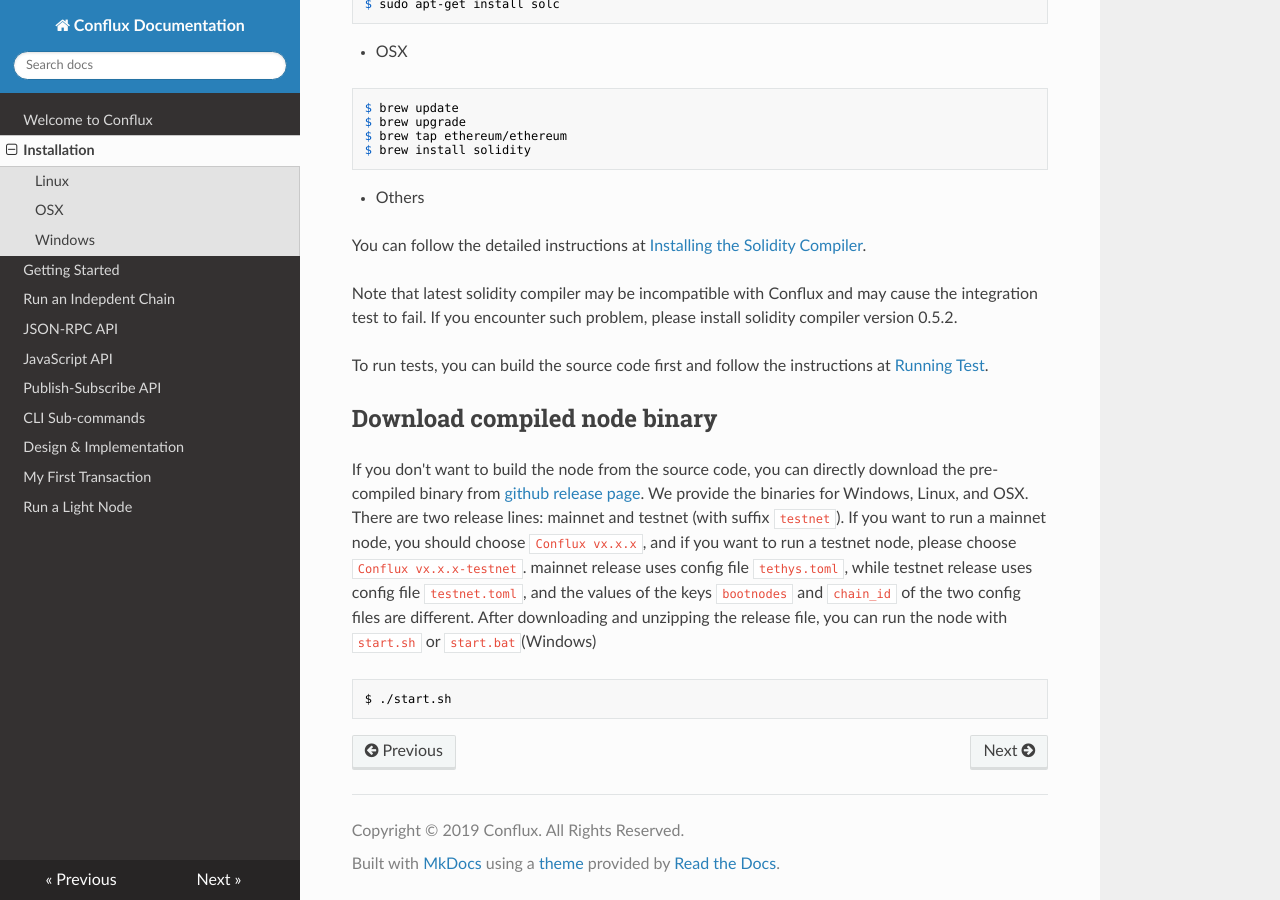
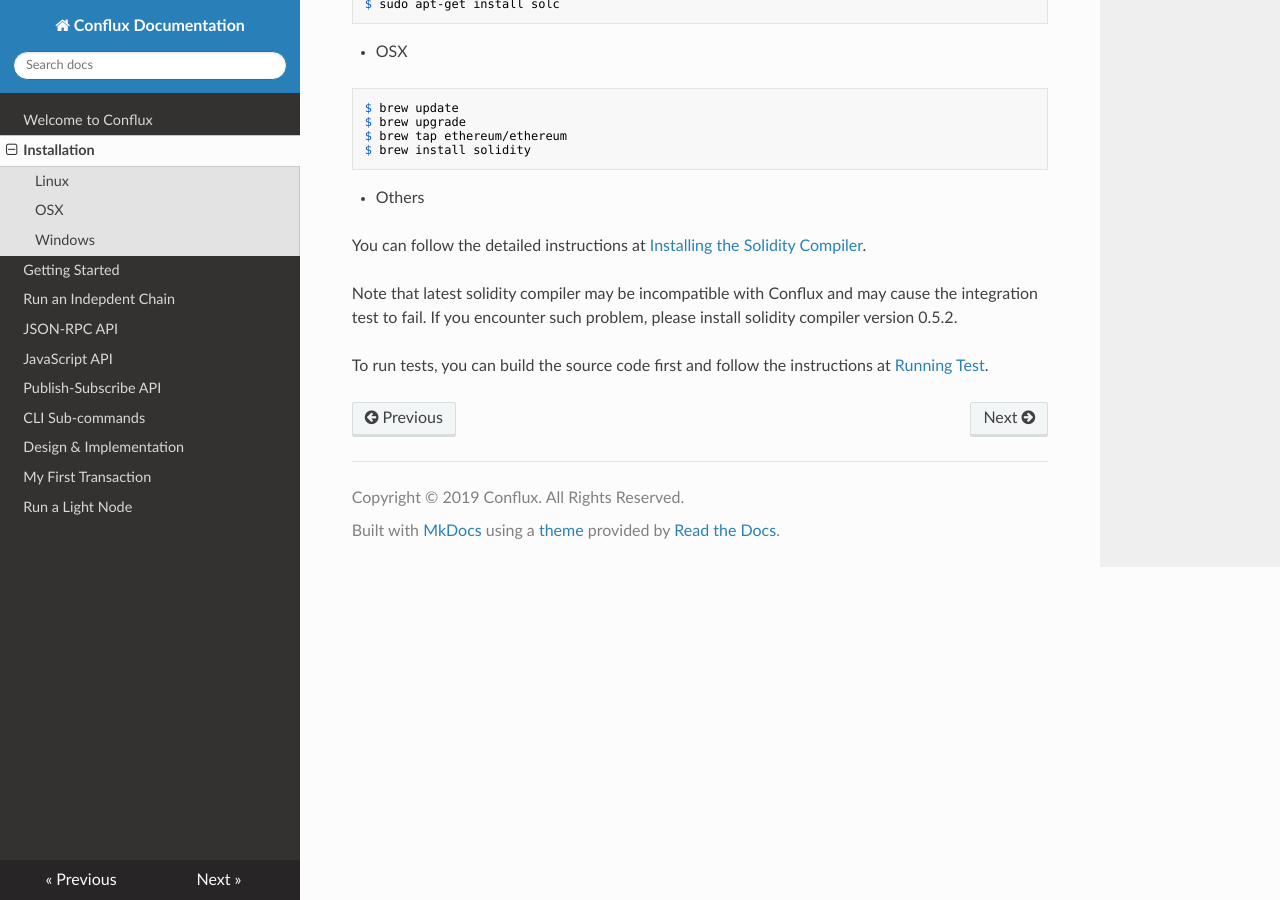
Before and after one commit to Conflux-Chain/conflux-doc, an MkDocs documentation site: the page built from docs/install.md, in a window 1280 px wide and 900 px high, scrolled down 2459 px. Built offline with MkDocs 1.6.1, drawn with Linux system fonts in a browser that asks for light colours; nearby versions of some CDN libraries.

Commit message:
Update with a more intuition title
Remove the binary download section, and will have a single documentation about it

````diff
--- a/docs/install.md
+++ b/docs/install.md
@@ -141,12 +141,3 @@
 Note that latest solidity compiler may be incompatible with Conflux and may cause the integration test to fail. If you encounter such problem, please install solidity compiler version 0.5.2.
 
 To run tests, you can build the source code first and follow the instructions at [Running Test](get_started.md#running-test).
-
-## Download compiled node binary
-
-If you don't want to build the node from the source code, you can directly download the pre-compiled binary from [github release page](https://github.com/Conflux-Chain/conflux-rust/releases). We provide the binaries for Windows, Linux, and OSX. There are two release lines: mainnet and testnet (with suffix `testnet`). If you want to run a mainnet node, you should choose `Conflux vx.x.x`, and if you want to run a testnet node, please choose `Conflux vx.x.x-testnet`. mainnet release uses config file `tethys.toml`, while testnet release uses config file `testnet.toml`, and the values of the keys `bootnodes` and `chain_id` of the two config files are different.
-After downloading and unzipping the release file, you can run the node with `start.sh` or `start.bat`(Windows)
-
-```sh
-$ ./start.sh
-```
````
Also changed, not shown: other parts of docs/install.md (+1 -1 lines).
